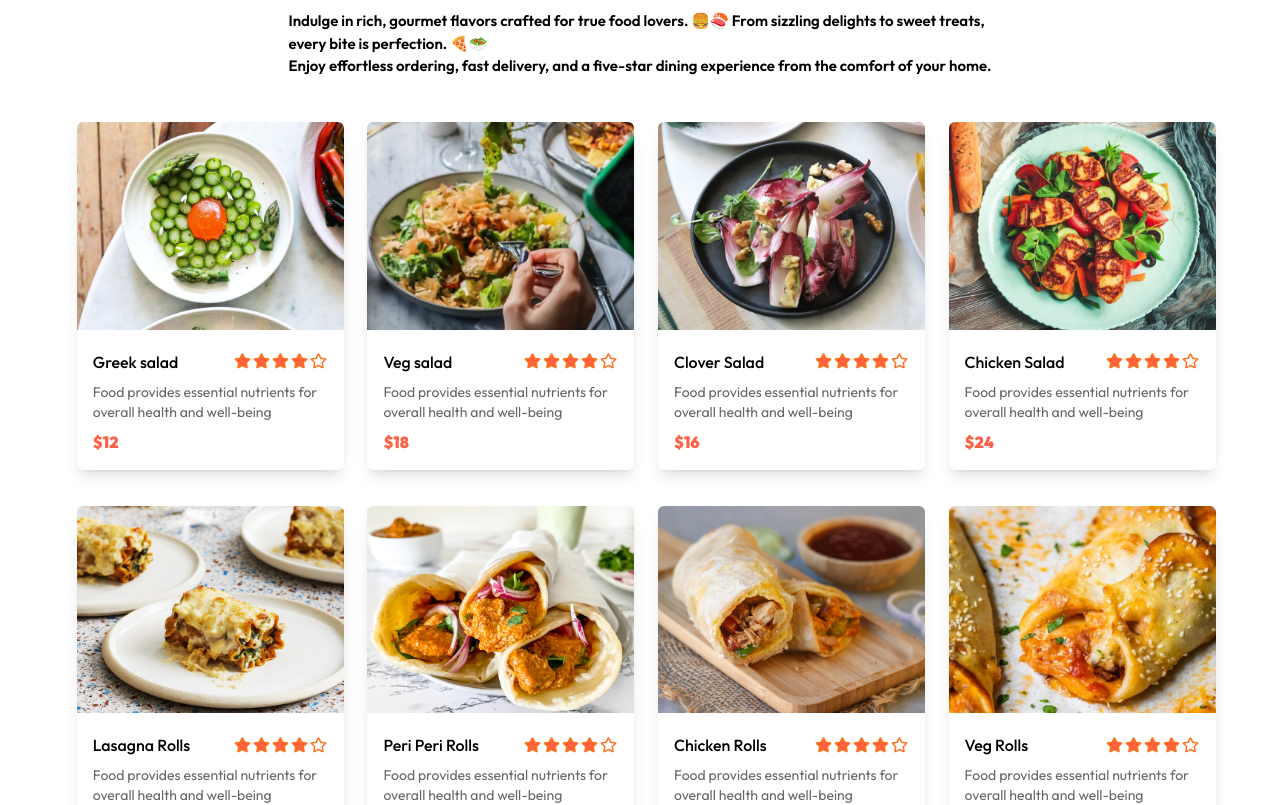
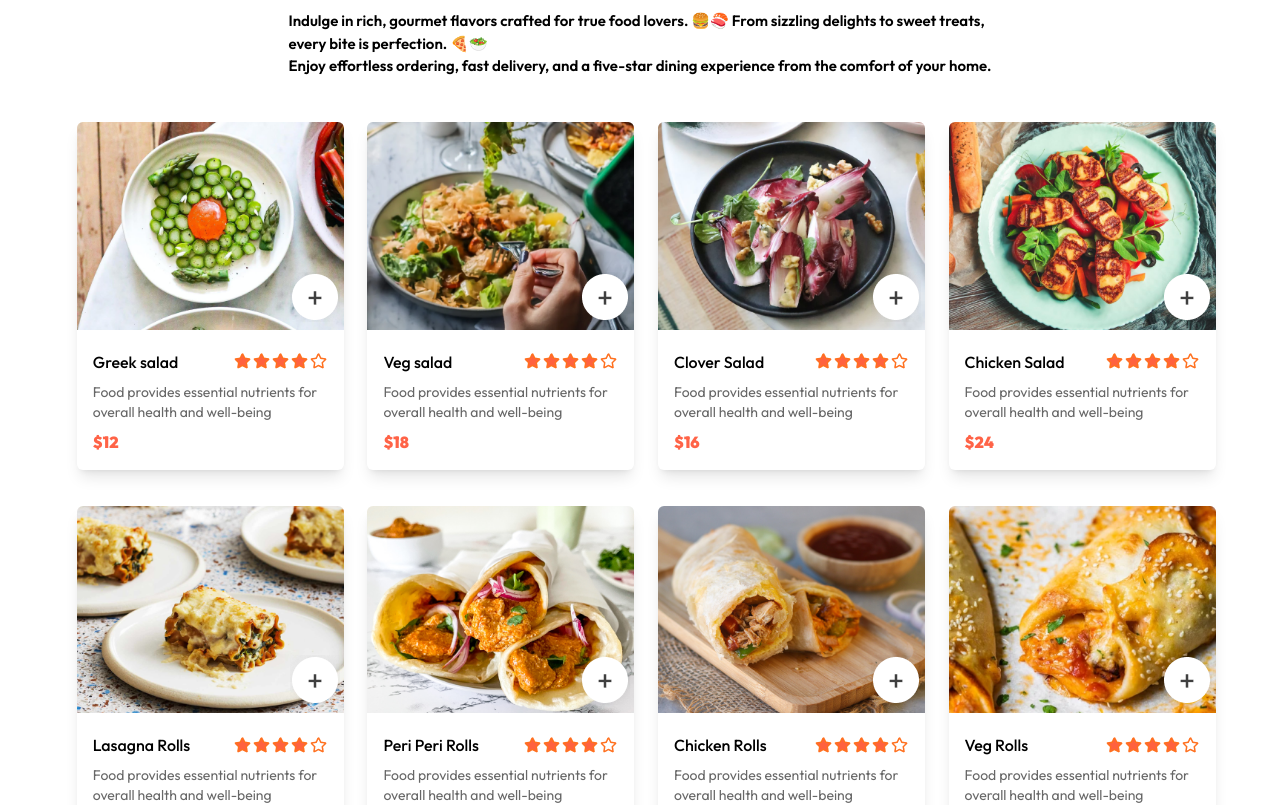
Before and after one commit to DevDivine-001/LuxBites--app-, a React (Vite) app: page / in a window 1280 px wide. Shown: the part 1440-2245 px from the top of the page. Built offline with nearby package versions, Linux system fonts and the light colour scheme.

Commit message:
Update in Luxbites

```diff
--- a/src/pages/FoodItems.jsx
+++ b/src/pages/FoodItems.jsx
@@ -1,17 +1,26 @@
-import { assets, food_list } from "../assets/frontend_assets/assets"
+import { useState } from "react"
+import { assets, } from "../assets/frontend_assets/assets"
 
-const FoodItems = () => {
+const FoodItems = ({ image, price, description, name }) => {
+    const [count, setCount] = useState(0)
     return (
         <>
-            {
-                food_list?.map((item, index) => (
-                    <div className="w-[267px] bg-[#fff] flex-col rounded-md flex cursor-pointer gap-1 max-md:w-full max-lg:w-full transition duration-300 shadow-lg" key={index.id}>
-                        <div className="w-full  object-cover flex justify-center items-center rounded-t-md ">
-                            <img src={item.image} alt="" className="object-cover rounded-t-md max-md:w-full                     " />
+
+            <div className="w-[267px] bg-[#fff] flex-col rounded-md flex cursor-pointer gap-1 max-md:w-full max-lg:w-full transition duration-300 shadow-lg" >
+                <div className="w-full  object-cover flex justify-center items-center rounded-t-md relative">
+                    <img src={image} alt="" className="object-cover rounded-t-md max-md:w-full                     " />
+                    <div className="absolute flex text-[#000] right-1 bottom-2">
+                        {!count ? <img onClick={() => setCount(prev => prev + 1)} src={assets.add_icon_white} /> : <div className="bg-white gap-2 flex items-center justify-center p-1 rounded-full">
+                            <img src={assets.remove_icon_red} alt="" onClick={() => setCount(prev => prev - 1)} />
+                            <p>{count}</p>
+                            <img src={assets.add_icon_green} alt="" onClick={() => setCount(prev => prev + 1)} />
+                        </div>
+                        }
+                    </div>
                 </div>
                 <div className="p-4 flex-col flex gap-2">
                     <div className="flex justify-between items-center">
-                                <p className="font-medium text-md">{item.name}</p>
+                        <p className="font-medium text-md">{name}</p>
 
                         <div>
                             <img src={assets.rating_starts} alt="" />
@@ -19,14 +28,13 @@ const FoodItems = () => {
                         </div>
 
                     </div>
-                            <span className="text-[#676767] font-normal text-sm max-lg:text-[15px]">{item.description}</span>
-                            <span className="text-[tomato] font-black">${item.price}</span>
+                    <span className="text-[#676767] font-normal text-sm max-lg:text-[15px]">{description}</span>
+                    <span className="text-[tomato] font-black">${price}</span>
                 </div>
 
 
             </div>
-                ))
-            }
+
         </>
     )
 }
--- a/src/pages/TopDishes.jsx
+++ b/src/pages/TopDishes.jsx
@@ -1,3 +1,4 @@
+import { food_list } from "../assets/frontend_assets/assets"
 import FoodItems from "./Fooditems"
 
 
@@ -13,8 +14,8 @@ const TopDishes = ({ category }) => {
 
 
                 <div className=" justify-center   flex-wrap  items-center gap-9 grid grid-cols-4 max-md:grid-cols-1 max-lg:grid-cols-2 max-xl:grid-cols-3 max-xl:gap-12  max-md:gap-6">
-                    {/* {
-                        food_list?.map((item) => (
+                    {food_list?.length > 0 ? (
+                        food_list.map((item) => (
                             <FoodItems
                                 key={item.id}
                                 id={item.id}
@@ -24,8 +25,10 @@ const TopDishes = ({ category }) => {
                                 image={item.image}
                             />
                         ))
-                    } */}
-                    <FoodItems />
+                    ) : (
+                        <p className="text-center text-gray-600">No dishes available</p>
+                    )}
+                    {/* <FoodItems /> */}
 
                 </div>
 
```
Lines whose indentation alone changed are shown as unchanged.
